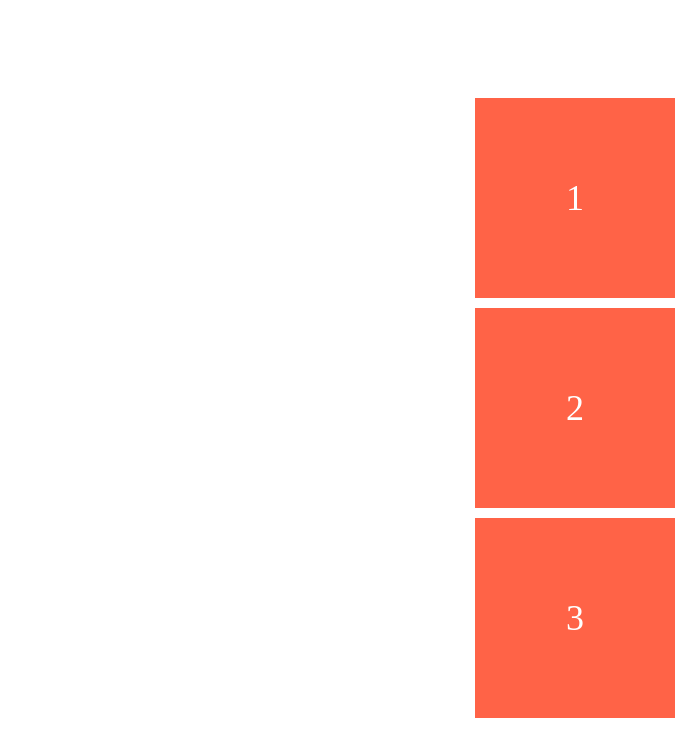
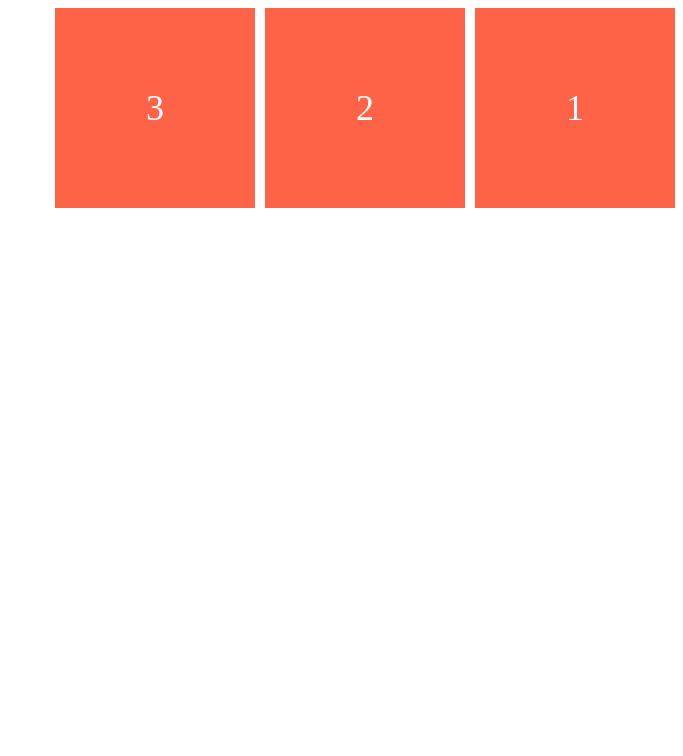
Before and after one commit to SummerDHLee/css-layout-masterclass, a plain HTML site: page index.html in a window 1280 px wide. Shown: the whole page, without its empty margins (597-1280 px from the left). Drawn offline with Linux system fonts and the light colour scheme.

Commit message:
Lec #2.6

```diff
--- a/style.css
+++ b/style.css
@@ -1,10 +1,9 @@
 .father {
   display: flex;
   height: 100vh;
-  flex-direction: column;
+  flex-direction: row-reverse;
   gap: 10px;
-  justify-content: center;
-  align-items: flex-end;
+  justify-content: flex-start;
 }
 
 .box {
```
